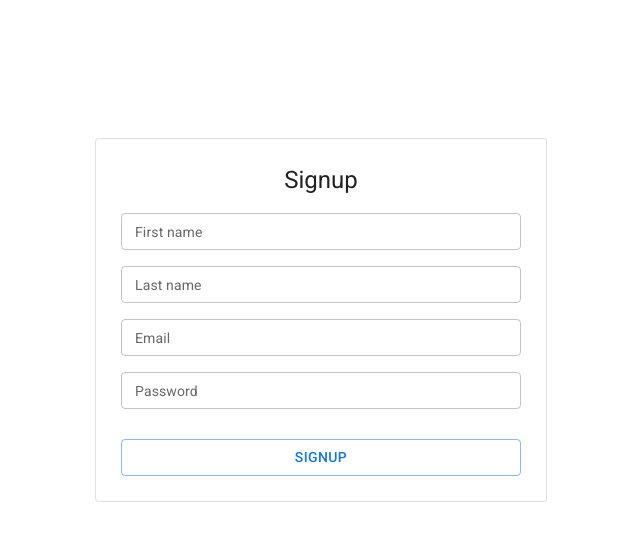
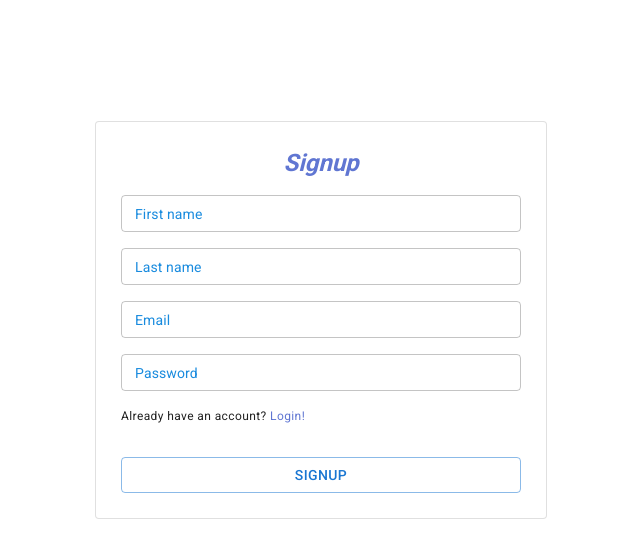
Before and after one commit to shivanshu2000/graphqlchat-frontend, a React (Create React App) app: page /signup in a window 1280 px wide. Shown: the top 558 px of the page, without its empty margins (319-959 px from the left). Built offline with nearby package versions, Linux system fonts and the light colour scheme; no server answers.

Commit message:
some ui fixes

```diff
--- a/src/App.css
+++ b/src/App.css
@@ -23,3 +23,7 @@ body {
   background: black;
   border-radius: 10px;
 }
+
+label {
+  color: #198bde !important;
+}
--- a/src/components/ChatBox.component.jsx
+++ b/src/components/ChatBox.component.jsx
@@ -7,6 +7,7 @@ import {
   TextField,
   Toolbar,
   Typography,
+  CircularProgress,
 } from '@mui/material';
 import React, { useRef, useEffect, useState } from 'react';
 import { useParams } from 'react-router-dom';
@@ -87,7 +88,9 @@ const ChatBox = () => {
         className="chat__box"
       >
         {loading ? (
-          <div>Loading...</div>
+          <Box textAlign="center" marginTop="15px">
+            <CircularProgress />
+          </Box>
         ) : (
           <>
             {messages.map((message) => (
--- a/src/components/SideBar.component.jsx
+++ b/src/components/SideBar.component.jsx
@@ -1,4 +1,10 @@
-import { Box, Divider, Stack, Typography } from '@mui/material';
+import {
+  Box,
+  Divider,
+  Stack,
+  CircularProgress,
+  Typography,
+} from '@mui/material';
 import React from 'react';
 import LogoutIcon from '@mui/icons-material/Logout';
 import { useNavigate } from 'react-router-dom';
@@ -14,14 +20,11 @@ const SideBar = () => {
     fetchPolicy: 'no-cache',
   });
 
-  if (loading) {
-    return <Typography variant="h6">Loading...</Typography>;
-  }
-
   return (
     <Box backgroundColor="#f7f7f7" height="96.7vh" width="250px" padding="10px">
       <Stack direction="row" justifyContent="space-between">
         <Typography variant="h6">Chats</Typography>
+
         <Box>
           <LogoutIcon
             cursor="pointer"
@@ -33,9 +36,17 @@ const SideBar = () => {
         </Box>
       </Stack>
       <Divider />
-      {data.users.map((user, i) => (
-        <UserCard key={i} user={user} />
-      ))}
+      {loading ? (
+        <Box textAlign="center" marginTop="15px">
+          <CircularProgress />
+        </Box>
+      ) : (
+        <>
+          {data.users.map((user, i) => (
+            <UserCard key={i} user={user} />
+          ))}
+        </>
+      )}
     </Box>
   );
 };
--- a/src/pages/Login.js
+++ b/src/pages/Login.js
@@ -16,7 +16,7 @@ const Login = () => {
   const [loading, setLoading] = useState(false);
 
   const navigate = useNavigate();
-  const [login, { _, loading: l }] = useMutation(LOGIN, {
+  const [login] = useMutation(LOGIN, {
     onCompleted(data) {
       setLoading(false);
       localStorage.setItem('token', data.user.token);
@@ -67,8 +67,14 @@ const Login = () => {
         variant="outlined"
       >
         <Stack direction="column" spacing={2} sx={{ width: '400px' }}>
-          <Typography sx={{ textAlign: 'center' }} variant="h5">
-            Login
+          <Typography
+            fontStyle="italic"
+            fontWeight="bold"
+            color="#6076D2"
+            sx={{ textAlign: 'center' }}
+            variant="h5"
+          >
+            Signin
           </Typography>
           {!!loginError && <Alert severity="error">{loginError}</Alert>}
 
@@ -87,6 +93,20 @@ const Login = () => {
             label="Password"
             type="password"
           />
+          <Typography variant="caption">
+            Don't have an account?{' '}
+            <Typography
+              sx={{
+                cursor: 'pointer',
+              }}
+              textAlign="center"
+              onClick={() => navigate('/signup')}
+              color="#6076D2"
+              variant="caption"
+            >
+              Signup!
+            </Typography>
+          </Typography>
           <Button
             sx={{ marginTop: '30px !important', display: 'block' }}
             variant="outlined"
--- a/src/pages/Signup.js
+++ b/src/pages/Signup.js
@@ -5,7 +5,6 @@ import {
   Stack,
   Alert,
   Typography,
-  CircularProgress,
   Button,
   TextField,
 } from '@mui/material';
@@ -111,7 +110,13 @@ const Signup = () => {
       >
         <Stack direction="column" spacing={2} sx={{ width: '400px' }}>
           {!!signupError && <Alert severity="error">{signupError}</Alert>}
-          <Typography sx={{ textAlign: 'center' }} variant="h5">
+          <Typography
+            fontStyle="italic"
+            fontWeight="bold"
+            color="#6076D2"
+            sx={{ textAlign: 'center' }}
+            variant="h5"
+          >
             Signup
           </Typography>
 
@@ -145,6 +150,21 @@ const Signup = () => {
             label="Password"
             type="password"
           />
+
+          <Typography variant="caption">
+            Already have an account?{' '}
+            <Typography
+              textAlign="center"
+              sx={{
+                cursor: 'pointer',
+              }}
+              onClick={() => navigate('/login')}
+              color="#6076D2"
+              variant="caption"
+            >
+              Login!
+            </Typography>
+          </Typography>
           <Button
             sx={{ marginTop: '30px !important', display: 'block' }}
             variant="outlined"
```
